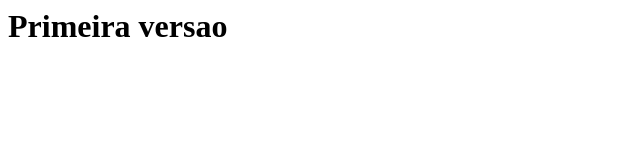
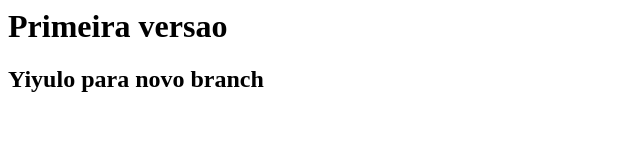
Before and after one commit to frankdantas/TutorialGit, a plain HTML site: page index.html in a window 1280 px wide. Shown: the whole page, without its empty margins (0-640 px from the left). Drawn offline with Linux system fonts and the light colour scheme.

Commit message:
Criei h2

```diff
--- a/index.html
+++ b/index.html
@@ -4,5 +4,6 @@
     </head>
     <body>
         <h1>Primeira versao</h1>
+        <h2>Yiyulo para novo branch</h2>
     </body>
 </html>
```
